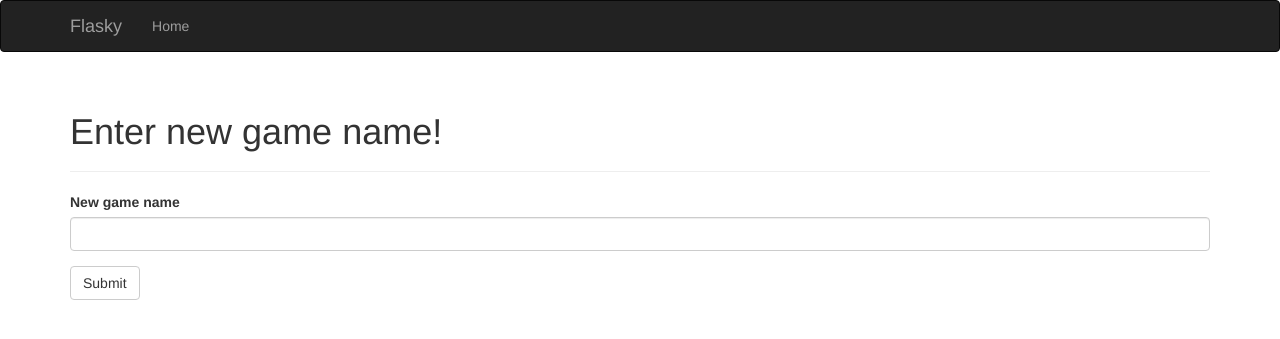
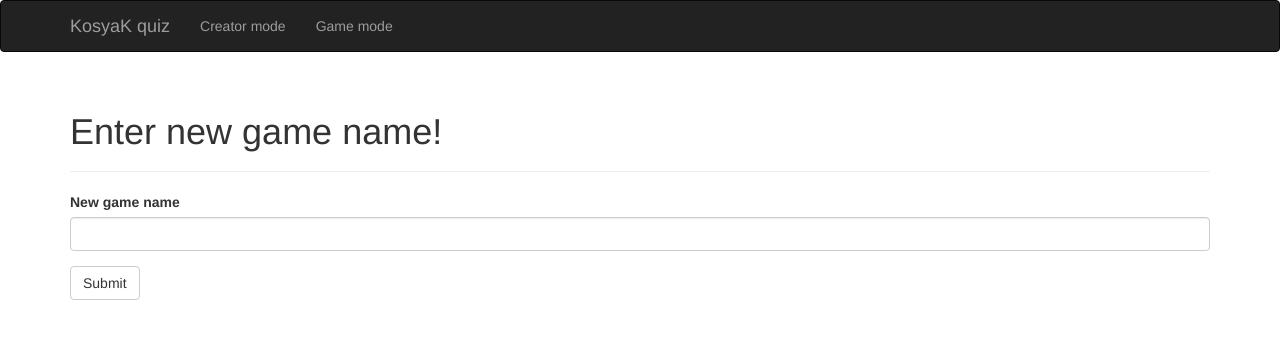
Before and after one commit to kkosyan/quiz, a Flask app: page / in a window 1280 px wide. Shown: the top 339 px of the page. Run offline with Flask 2, Linux system fonts and the light colour scheme; some libraries are stand-ins or nearby versions.

Commit message:
fix template

```diff
--- a/app/templates/base_simple.html
+++ b/app/templates/base_simple.html
@@ -1,6 +1,6 @@
 {% extends "bootstrap/base.html" %}
 
-{% block title %}Flasky{% endblock %}
+{% block title %}KosyaK  quiz{% endblock %}
 
 {% block navbar %}
 <div class="navbar navbar-inverse" role="navigation">
@@ -13,11 +13,12 @@
                 <span class="icon-bar"></span>
                 <span class="icon-bar"></span>
             </button>
-            <a class="navbar-brand" href="/">Flasky</a>
+            <a class="navbar-brand" href="/">KosyaK  quiz</a>
         </div>
         <div class="navbar-collapse collapse">
             <ul class="nav navbar-nav">
-                <li><a href="/">Home</a></li>
+                <li><a href="/">Creator mode</a></li>
+                <li><a href="/">Game mode</a></li>
             </ul>
         </div>
     </div>
```
